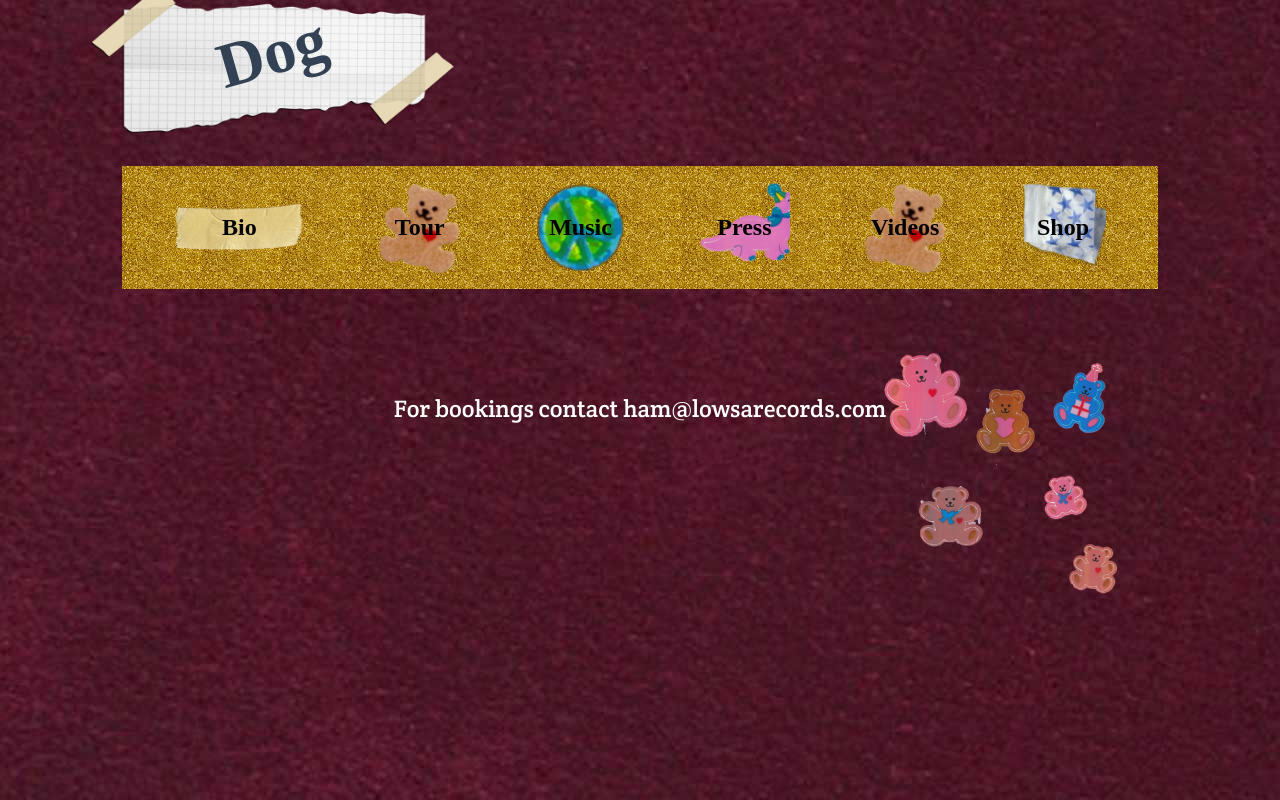
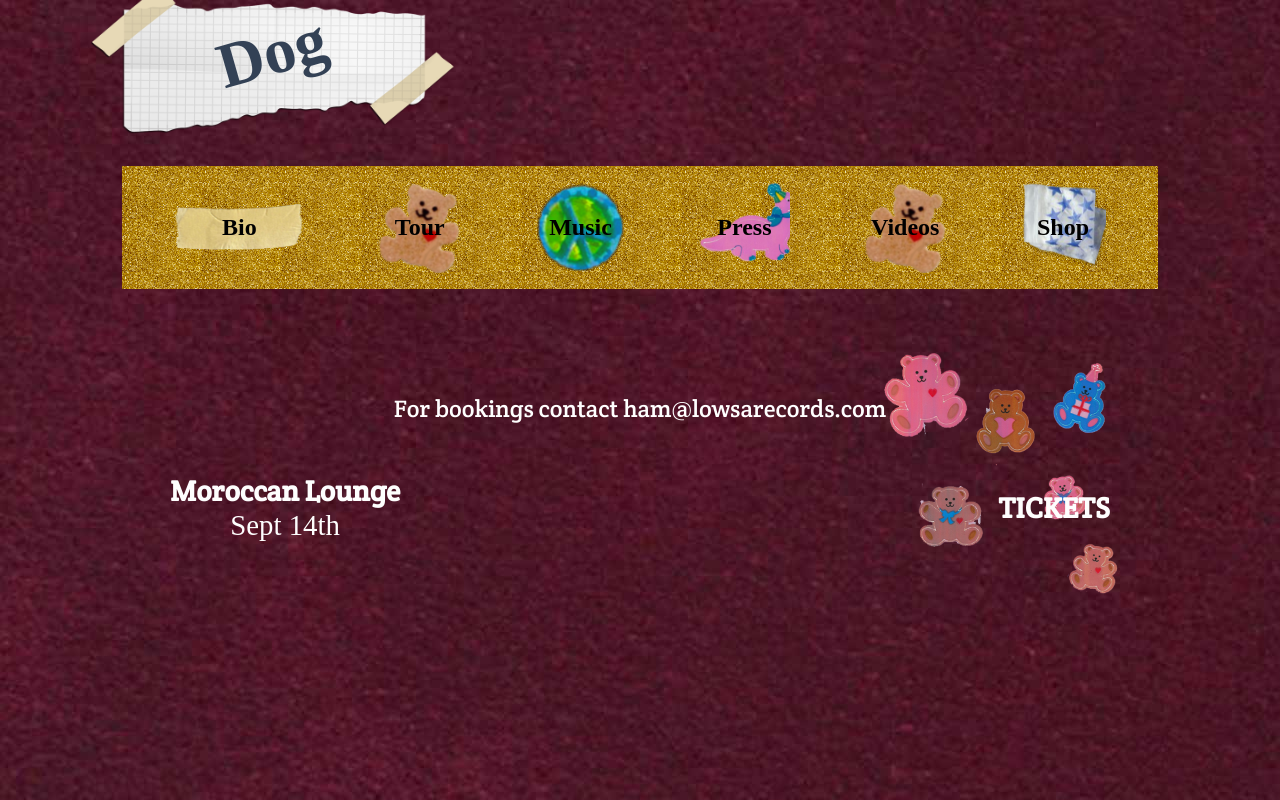
Before and after one commit to daftpy/Popstar, a Next.js app: page /tour in a window 1280 px wide. Shown: the top 800 px of the page. Built offline with nearby package versions, Linux system fonts and the light colour scheme; a web font is replaced by a local one.

Commit message:
Updated tour page. Added event.

```diff
--- a/pages/tour/index.tsx
+++ b/pages/tour/index.tsx
@@ -1,15 +1,20 @@
 import { NextPage } from "next";
+import Link from "next/link";
 import styled from "styled-components";
 import BaseLayout from "../../components/core/BaseLayout";
 
 const TourWrapper = styled.div`
-  margin: 8rem 10%;
   display: flex;
   justify-content: space-between;
+  align-items: center;
   font-size: 1.8rem;
   color: #FEFEFE;
+  min-width: 100%;
+  flex-direction: column;
+
   @media (min-width: 768px) {
-    margin: 8rem 30%;
+    padding: 0 3rem;
+    flex-direction: row;
   }
 `
 
@@ -30,19 +35,37 @@ const Background = styled.div`
   background-size: 280px, 300px;
   background-origin: border-box;
 `
+const TourInfo = styled.div`
+  display: flex;
+  flex-direction: column;
+  align-items: center;
+`
+
+const VenueName = styled.div`
+  font-weight: bold;
+`
 
 const Tour: NextPage = () => {
   return (
     <BaseLayout>
       <Background>
-          <p style={{textAlign: 'center', color: 'white', fontSize: '1.5rem'}}>
+          <p style={{textAlign: 'center', color: 'white', fontSize: '1.5rem', marginBottom: '3rem'}}>
             For bookings contact ham@lowsarecords.com
           </p>
+          <Link href="https://themoroccan.com/event/yards4le-ezra-kaden-jomie-hamilton/">
+            <a>
+              <TourWrapper>
+                <TourInfo>
+                  <VenueName>Moroccan Lounge</VenueName>
+                  <TourDate>Sept 14th</TourDate>
+                </TourInfo>
+                <TourTickets>
+                  TICKETS
+                </TourTickets>
+              </TourWrapper>
+            </a>
+          </Link>
         {/* <TourWrapper>
-          <TourDate>May 2nd</TourDate>
-          <TourTickets>TICKETS</TourTickets>
-        </TourWrapper>
-        <TourWrapper>
           <TourDate>May 3rd</TourDate>
           <TourTickets>TICKETS</TourTickets>
         </TourWrapper>
```
